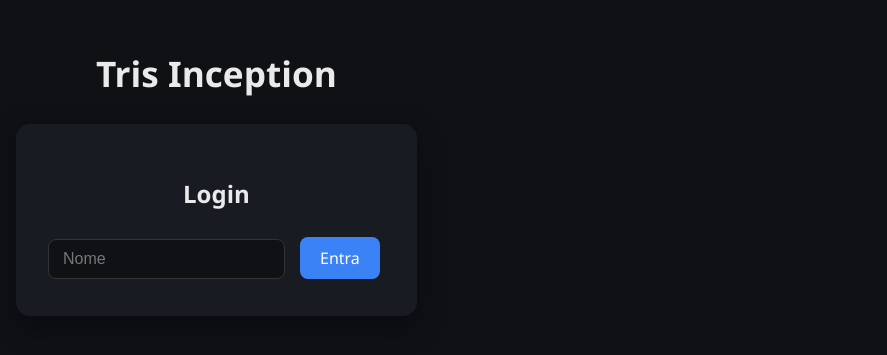
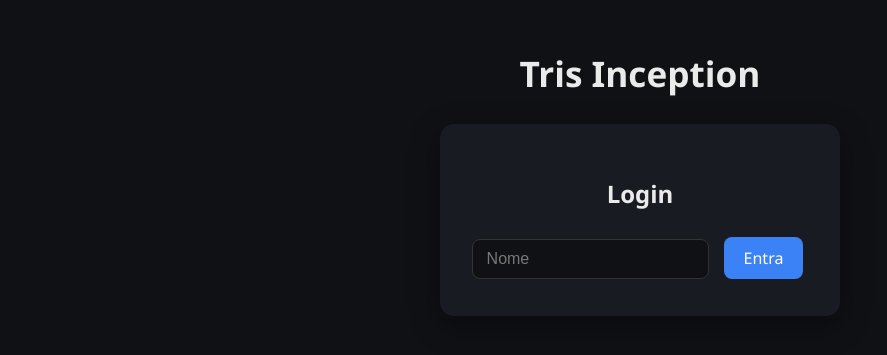
Before and after one commit to LorenzoDOrtona/Tris_Inception, a React app in the folder frontend/: page / in a window 1280 px wide. Shown: the part 227-582 px from the top of the page, without its empty margins (0-887 px from the left). Built offline with nearby package versions, Linux system fonts and the light colour scheme; the HTML template or start-up script is replaced by a standard one.

Commit message:
allignment

```diff
--- a/frontend/src/App.css
+++ b/frontend/src/App.css
@@ -5,15 +5,19 @@
 
 body {
   margin: 0;
-  background: #0f1115;
+  min-height: 100vh;
+  display: flex;
+  justify-content: center; /* centra orizzontalmente */
+  align-items: center;     /* centra verticalmente */
+  background: #0f1115;     /* tuo colore */
   color: #eaeaea;
   font-family: 'Segoe UI', Tahoma, Geneva, Verdana, sans-serif;
 }
 
+
 /* ===== LAYOUT ===== */
 .app-container {
   max-width: 900px;
-  margin: 0 auto;
   padding: 2rem 1rem;
   text-align: center;
 }
--- a/frontend/src/App.jsx
+++ b/frontend/src/App.jsx
@@ -245,7 +245,7 @@ const renderBoard = () => {
         <div className="card">
           <h2>In attesa...</h2>
           <p>Game ID: {gameId}</p>
-          <div className="spinner">⌛</div>
+          <div className="spinner"></div>
         </div>
       )}
 
```
